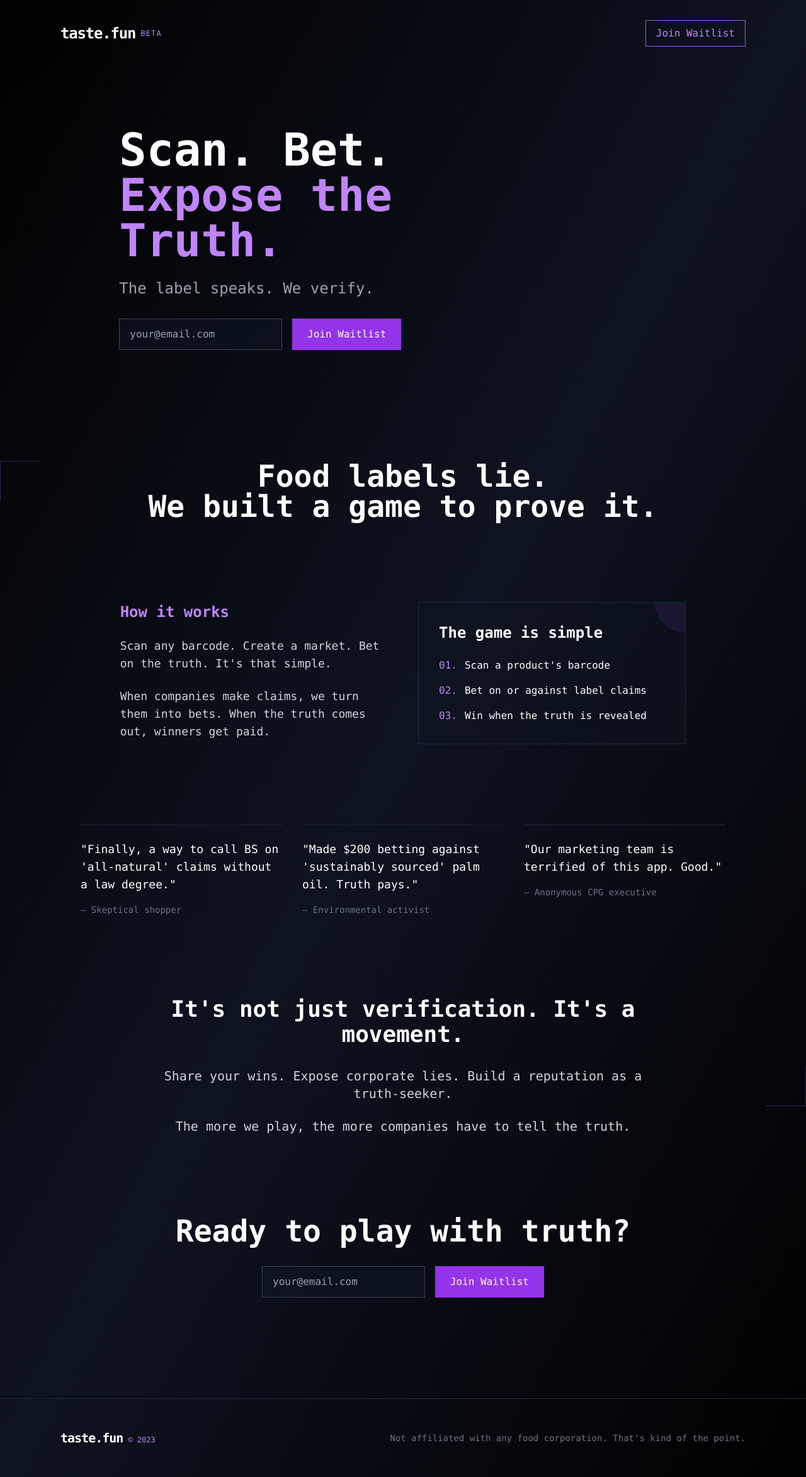
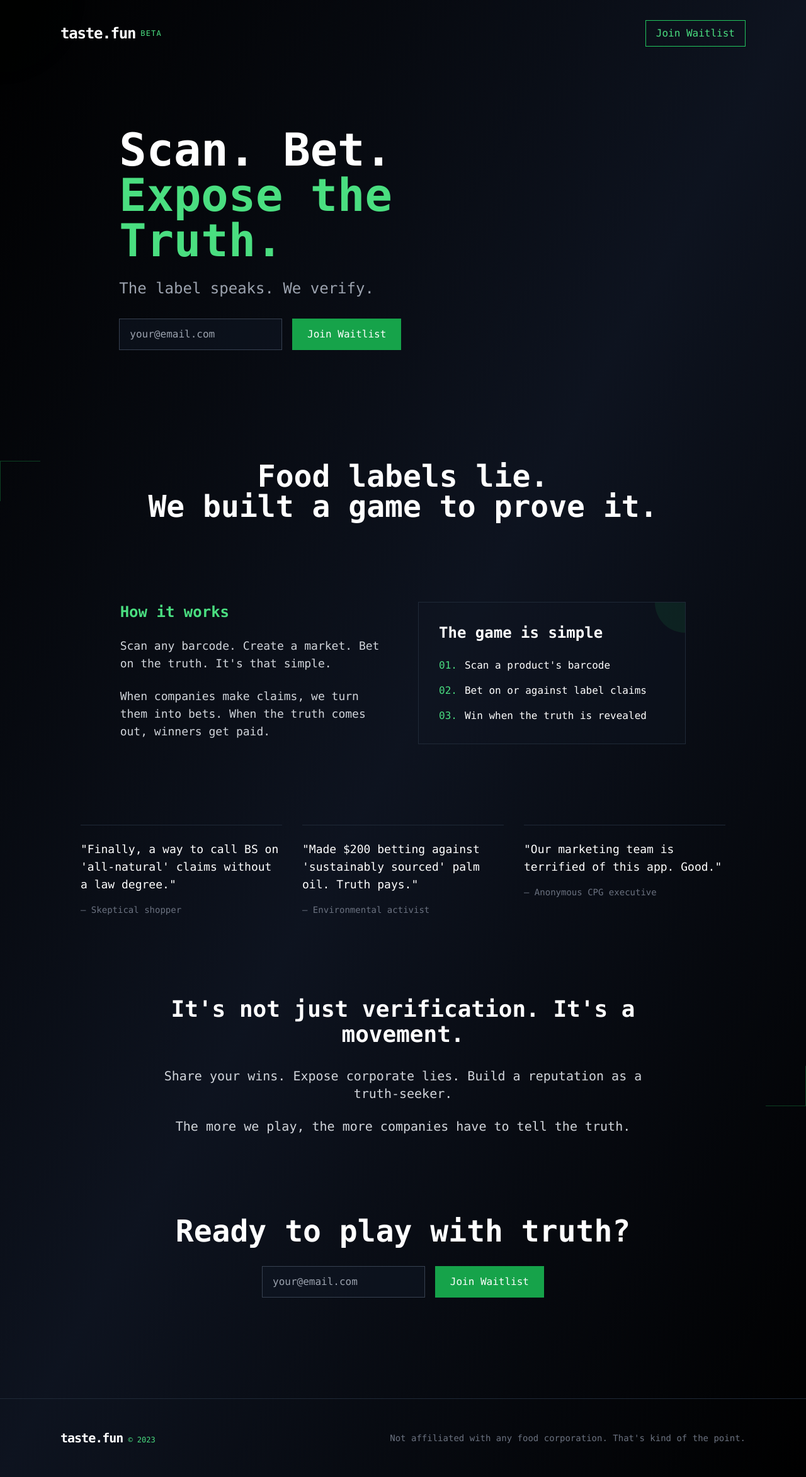
Before and after one commit to vbh1v/tf, a Next.js app: page / in a window 1280 px wide. Shown: the whole page at 63% size. Built offline with nearby package versions, Linux system fonts and the light colour scheme.

Commit message:
I dont want the testimonial part at all

```diff
--- a/app/page.tsx
+++ b/app/page.tsx
@@ -39,7 +39,7 @@ export default function Page() {
 
             {/* Interactive cursor effect */}
             <div
-                className="pointer-events-none fixed w-64 h-64 rounded-full bg-purple-500/10 blur-3xl z-0 transition-all duration-300 ease-out"
+                className="pointer-events-none fixed w-64 h-64 rounded-full bg-green-500/10 blur-3xl z-0 transition-all duration-300 ease-out"
                 style={{
                     left: `${cursorPos.x - 128}px`,
                     top: `${cursorPos.y - 128}px`,
@@ -59,14 +59,14 @@ export default function Page() {
                             taste.fun
                         </span>
                         <span
-                            className="ml-2 text-xs text-purple-400 uppercase tracking-widest"
+                            className="ml-2 text-xs text-green-400 uppercase tracking-widest"
                             data-oid=":kh3m9r"
                         >
                             beta
                         </span>
                     </div>
                     <button
-                        className="px-4 py-2 border border-purple-500 text-purple-400 hover:bg-purple-500/10 transition-all duration-300 rounded-none"
+                        className="px-4 py-2 border border-green-500 text-green-400 hover:bg-green-500/10 transition-all duration-300 rounded-none"
                         onMouseEnter={() => setIsHovering(true)}
                         onMouseLeave={() => setIsHovering(false)}
                         data-oid="_mjcs.g"
@@ -87,7 +87,7 @@ export default function Page() {
                                 data-oid="ffy889a"
                             >
                                 Scan. Bet. <br data-oid="fl1fuj:" />
-                                <span className="text-purple-400" data-oid="77b8_.a">
+                                <span className="text-green-400" data-oid="77b8_.a">
                                     Expose the Truth.
                                 </span>
                             </h1>
@@ -108,14 +108,14 @@ export default function Page() {
                                         value={email}
                                         onChange={(e) => setEmail(e.target.value)}
                                         placeholder="your@email.com"
-                                        className="bg-gray-900/50 border border-gray-700 px-4 py-3 focus:outline-none focus:border-purple-500 flex-grow"
+                                        className="bg-gray-900/50 border border-gray-700 px-4 py-3 focus:outline-none focus:border-green-500 flex-grow"
                                         required
                                         data-oid="sr66k1a"
                                     />
 
                                     <button
                                         type="submit"
-                                        className="px-6 py-3 bg-purple-600 hover:bg-purple-700 transition-colors duration-300 text-white font-medium"
+                                        className="px-6 py-3 bg-green-600 hover:bg-green-700 transition-colors duration-300 text-white font-medium"
                                         onMouseEnter={() => setIsHovering(true)}
                                         onMouseLeave={() => setIsHovering(false)}
                                         data-oid="a8_27bd"
@@ -130,7 +130,7 @@ export default function Page() {
                     {/* Mission Statement */}
                     <section className="mb-32 relative" data-oid="ohzlinc">
                         <div
-                            className="absolute -left-24 top-0 w-16 h-16 border-t border-l border-purple-500/30"
+                            className="absolute -left-24 top-0 w-16 h-16 border-t border-l border-green-500/30"
                             data-oid="daw300g"
                         ></div>
                         <div className="max-w-4xl mx-auto" data-oid="_r.al9l">
@@ -151,7 +151,7 @@ export default function Page() {
                     >
                         <div className="md:col-span-5 md:col-start-2" data-oid="f_0.8w2">
                             <h3
-                                className="text-2xl font-bold mb-6 text-purple-400"
+                                className="text-2xl font-bold mb-6 text-green-400"
                                 data-oid="ijnozhf"
                             >
                                 How it works
@@ -171,7 +171,7 @@ export default function Page() {
                                 data-oid="ni74oeq"
                             >
                                 <div
-                                    className="absolute -right-12 -top-12 w-24 h-24 bg-purple-500/10 rounded-full group-hover:bg-purple-500/20 transition-all duration-500"
+                                    className="absolute -right-12 -top-12 w-24 h-24 bg-green-500/10 rounded-full group-hover:bg-green-500/20 transition-all duration-500"
                                     data-oid="calj0k:"
                                 ></div>
                                 <h3 className="text-2xl font-bold mb-6" data-oid="hs8kv56">
@@ -179,13 +179,13 @@ export default function Page() {
                                 </h3>
                                 <ul className="space-y-4" data-oid="ri9_g2l">
                                     <li className="flex items-start" data-oid="mf7tc6p">
-                                        <span className="text-purple-400 mr-3" data-oid="lo1cvv2">
+                                        <span className="text-green-400 mr-3" data-oid="lo1cvv2">
                                             01.
                                         </span>
                                         <span data-oid=".6920kb">Scan a product's barcode</span>
                                     </li>
                                     <li className="flex items-start" data-oid="ik28huh">
-                                        <span className="text-purple-400 mr-3" data-oid="vicj3sh">
+                                        <span className="text-green-400 mr-3" data-oid="vicj3sh">
                                             02.
                                         </span>
                                         <span data-oid="3jpg5eu">
@@ -193,7 +193,7 @@ export default function Page() {
                                         </span>
                                     </li>
                                     <li className="flex items-start" data-oid="ujq0jav">
-                                        <span className="text-purple-400 mr-3" data-oid="d4r9uzd">
+                                        <span className="text-green-400 mr-3" data-oid="d4r9uzd">
                                             03.
                                         </span>
                                         <span data-oid="6bntmbx">
@@ -243,7 +243,7 @@ export default function Page() {
                     {/* Social Element */}
                     <section className="mb-32 relative" data-oid=".a7m52:">
                         <div
-                            className="absolute -right-24 top-1/2 w-16 h-16 border-b border-r border-purple-500/30"
+                            className="absolute -right-24 top-1/2 w-16 h-16 border-b border-r border-green-500/30"
                             data-oid="wn94thx"
                         ></div>
                         <div className="max-w-3xl mx-auto text-center" data-oid="49s3a8i">
@@ -276,14 +276,14 @@ export default function Page() {
                                     value={email}
                                     onChange={(e) => setEmail(e.target.value)}
                                     placeholder="your@email.com"
-                                    className="bg-gray-900/50 border border-gray-700 px-4 py-3 focus:outline-none focus:border-purple-500 flex-grow"
+                                    className="bg-gray-900/50 border border-gray-700 px-4 py-3 focus:outline-none focus:border-green-500 flex-grow"
                                     required
                                     data-oid="qd0uueq"
                                 />
 
                                 <button
                                     type="submit"
-                                    className="px-6 py-3 bg-purple-600 hover:bg-purple-700 transition-colors duration-300 text-white font-medium"
+                                    className="px-6 py-3 bg-green-600 hover:bg-green-700 transition-colors duration-300 text-white font-medium"
                                     onMouseEnter={() => setIsHovering(true)}
                                     onMouseLeave={() => setIsHovering(false)}
                                     data-oid="xuoupr6"
@@ -307,7 +307,7 @@ export default function Page() {
                             <span className="text-xl font-bold tracking-tighter" data-oid="6.3ugqt">
                                 taste.fun
                             </span>
-                            <span className="ml-2 text-xs text-purple-400" data-oid=":pcln-g">
+                            <span className="ml-2 text-xs text-green-400" data-oid=":pcln-g">
                                 © 2023
                             </span>
                         </div>
```
